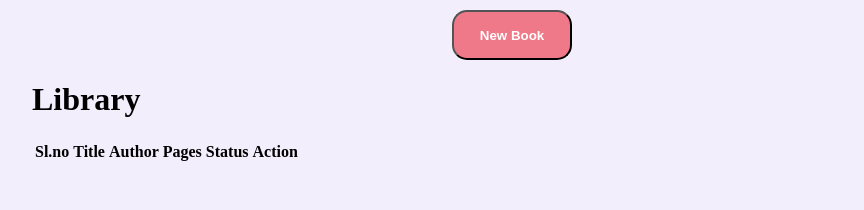
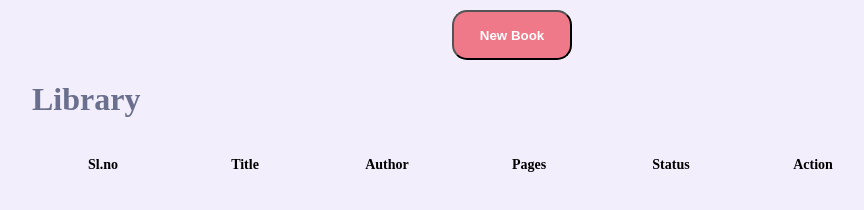
Before and after one commit to rna/library, a plain HTML site: page index.html in a window 1280 px wide. Shown: the whole page, without its empty margins (128-992 px from the left). Drawn offline with Linux system fonts and the light colour scheme.

Commit message:
Update table colours and rows

```diff
--- a/index.js
+++ b/index.js
@@ -5,6 +5,7 @@ window.onload = function () {
   function generateTableHead(table, data) {
     let thead = table.createTHead();
     let row = thead.insertRow();
+    row.id = "tableHeading";
 
     for (let key of data) {
       let th = document.createElement("th");
--- a/main.css
+++ b/main.css
@@ -36,3 +36,27 @@ body {
 #submitButton {
     background-color: #ce9ec4;
 }
+
+h1 {
+    color: #696f8c;
+}
+
+th {
+    font-size: 14px;
+    width: 140px;
+    background-color: #f2eefc;
+}
+
+tr {
+    background-color: white;
+    width: 140px;
+    height: 50px;
+}
+
+table {
+    border-collapse: collapse;
+}
+
+td {
+    text-align: center;
+}
```
